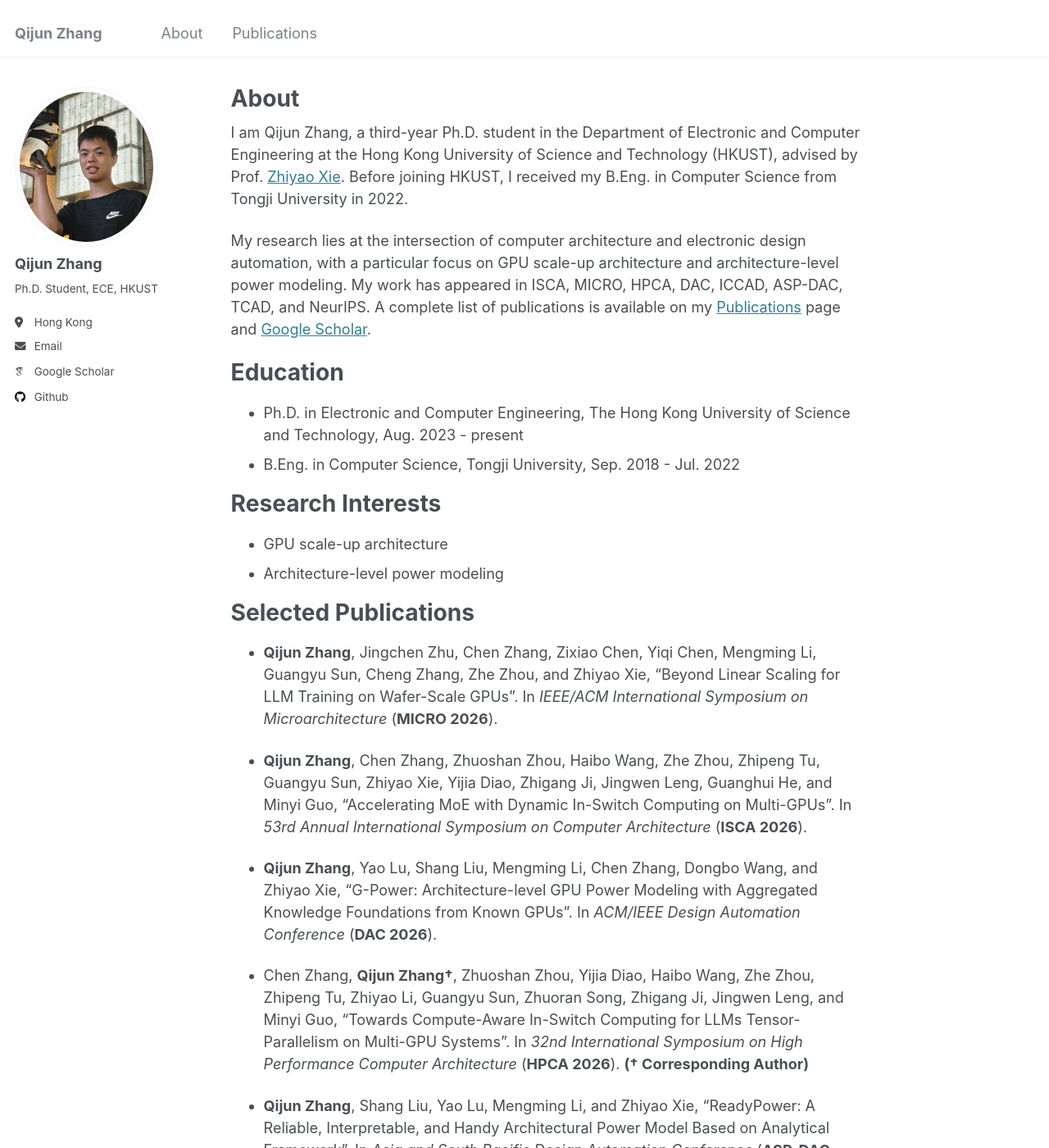
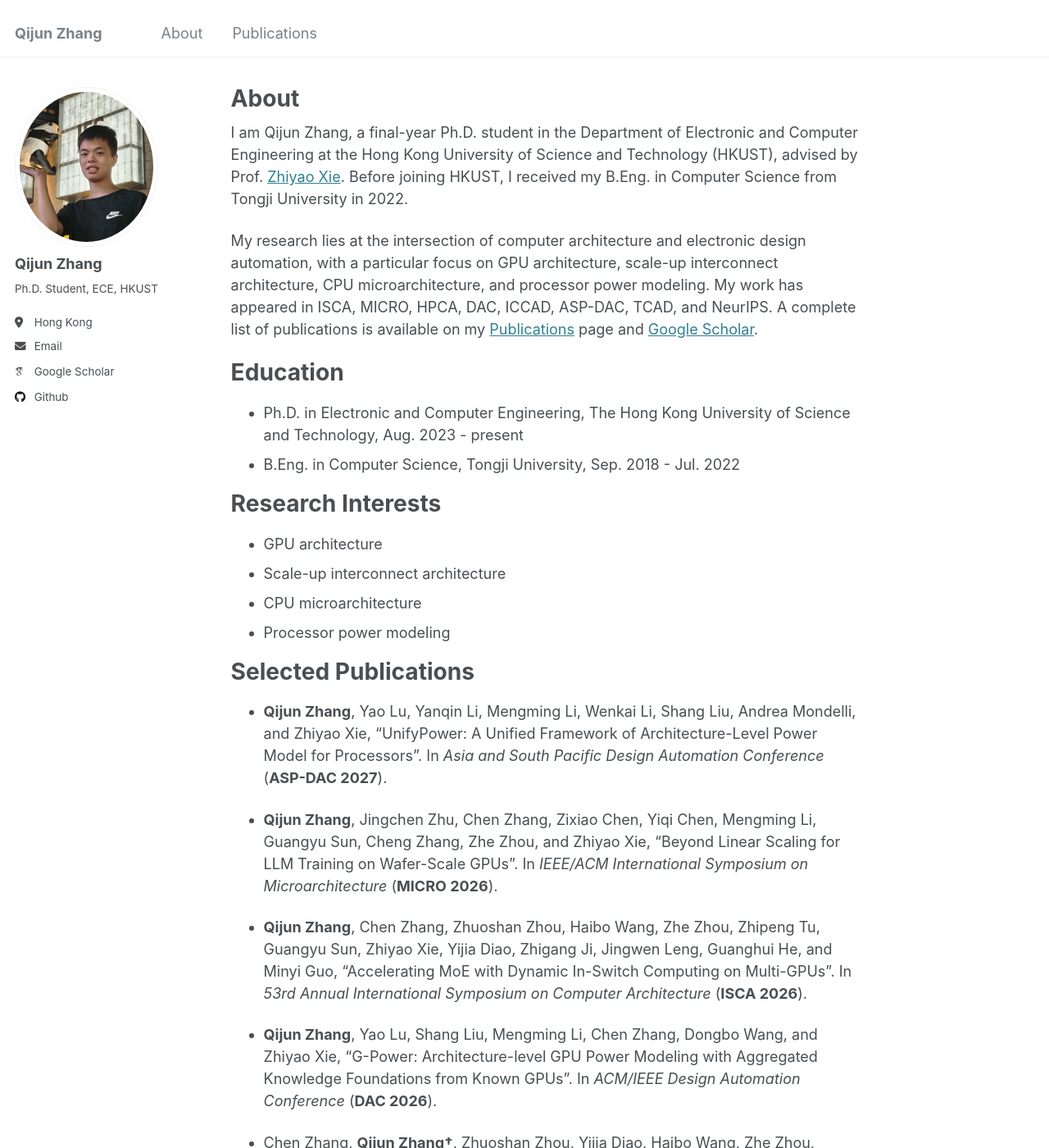
Before and after one commit to zqj2333/zqj2333.github.io, a Jekyll site: the page built from _pages/about.md, in a window 1280 px wide and 1400 px high. Shown: the whole window at 82% size. Built offline with Jekyll 4.4.1, drawn with Linux system fonts in a browser that asks for light colours; some web fonts are replaced; some of the changed text lies outside the part shown.

Commit message:
Update about.md

```diff
--- a/_pages/about.md
+++ b/_pages/about.md
@@ -7,9 +7,9 @@ redirect_from:
   - /about.html
 ---
 
-I am Qijun Zhang, a third-year Ph.D. student in the Department of Electronic and Computer Engineering at the Hong Kong University of Science and Technology (HKUST), advised by Prof. [Zhiyao Xie](https://zhiyaoxie.com/). Before joining HKUST, I received my B.Eng. in Computer Science from Tongji University in 2022.
+I am Qijun Zhang, a final-year Ph.D. student in the Department of Electronic and Computer Engineering at the Hong Kong University of Science and Technology (HKUST), advised by Prof. [Zhiyao Xie](https://zhiyaoxie.com/). Before joining HKUST, I received my B.Eng. in Computer Science from Tongji University in 2022.
 
-My research lies at the intersection of computer architecture and electronic design automation, with a particular focus on GPU scale-up architecture and architecture-level power modeling. My work has appeared in ISCA, MICRO, HPCA, DAC, ICCAD, ASP-DAC, TCAD, and NeurIPS. A complete list of publications is available on my [Publications](/publications/) page and [Google Scholar](https://scholar.google.com/citations?user=O79FXLgAAAAJ&hl=en&oi=ao).
+My research lies at the intersection of computer architecture and electronic design automation, with a particular focus on GPU architecture, scale-up interconnect architecture, CPU microarchitecture, and processor power modeling. My work has appeared in ISCA, MICRO, HPCA, DAC, ICCAD, ASP-DAC, TCAD, and NeurIPS. A complete list of publications is available on my [Publications](/publications/) page and [Google Scholar](https://scholar.google.com/citations?user=O79FXLgAAAAJ&hl=en&oi=ao).
 
 Education
 ======
@@ -18,11 +18,14 @@ Education
 
 Research Interests
 ======
-* GPU scale-up architecture
-* Architecture-level power modeling
+* GPU architecture
+* Scale-up interconnect architecture
+* CPU microarchitecture
+* Processor power modeling
 
 Selected Publications
 ======
+* **Qijun Zhang**, Yao Lu, Yanqin Li, Mengming Li, Wenkai Li, Shang Liu, Andrea Mondelli, and Zhiyao Xie, "UnifyPower: A Unified Framework of Architecture-Level Power Model for Processors". In *Asia and South Pacific Design Automation Conference* (**ASP-DAC 2027**).
 
 * **Qijun Zhang**, Jingchen Zhu, Chen Zhang, Zixiao Chen, Yiqi Chen, Mengming Li, Guangyu Sun, Cheng Zhang, Zhe Zhou, and Zhiyao Xie, "Beyond Linear Scaling for LLM Training on Wafer-Scale GPUs". In *IEEE/ACM International Symposium on Microarchitecture* (**MICRO 2026**).
 
```
Also changed, not shown: other parts of _pages/about.md (+1 -1 lines).
